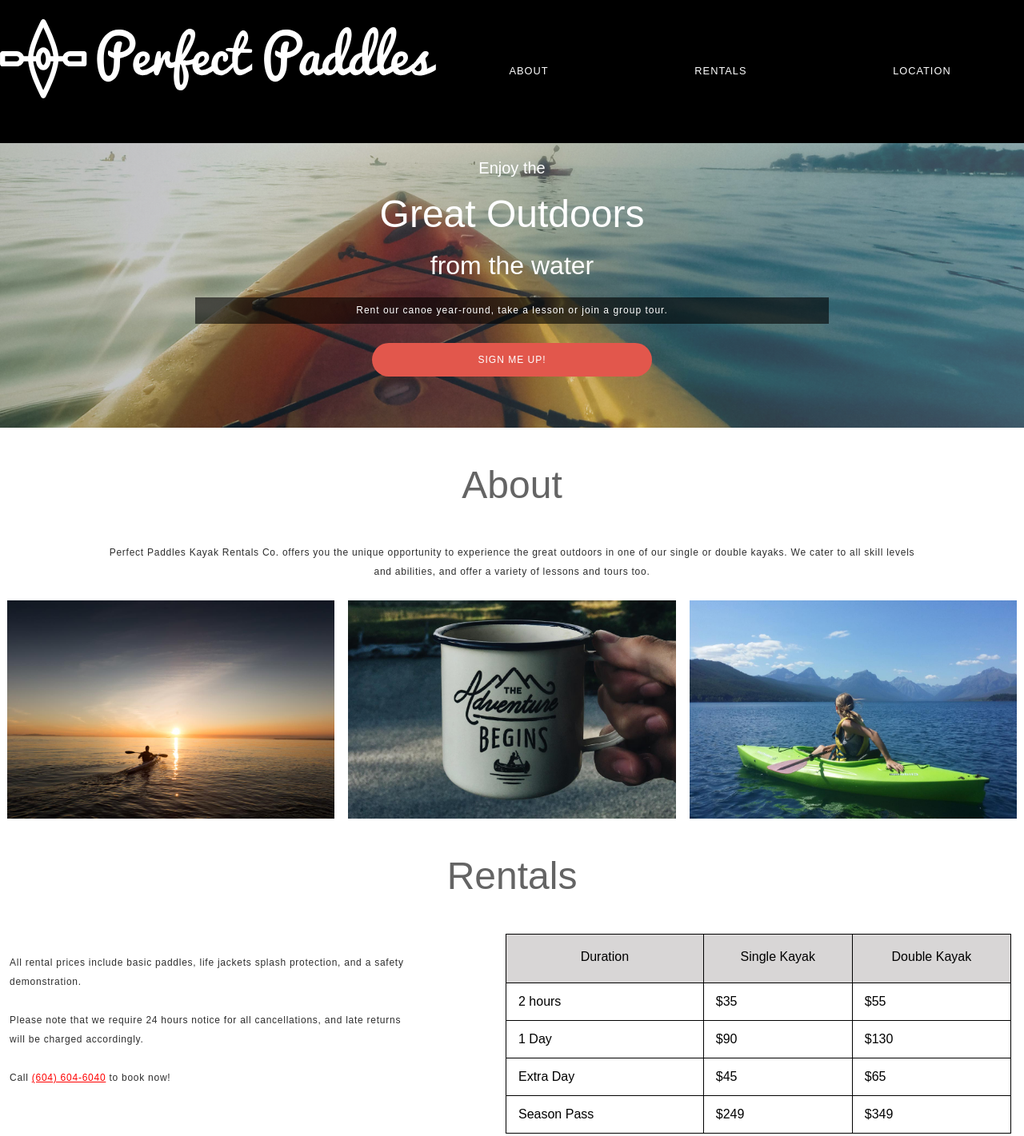
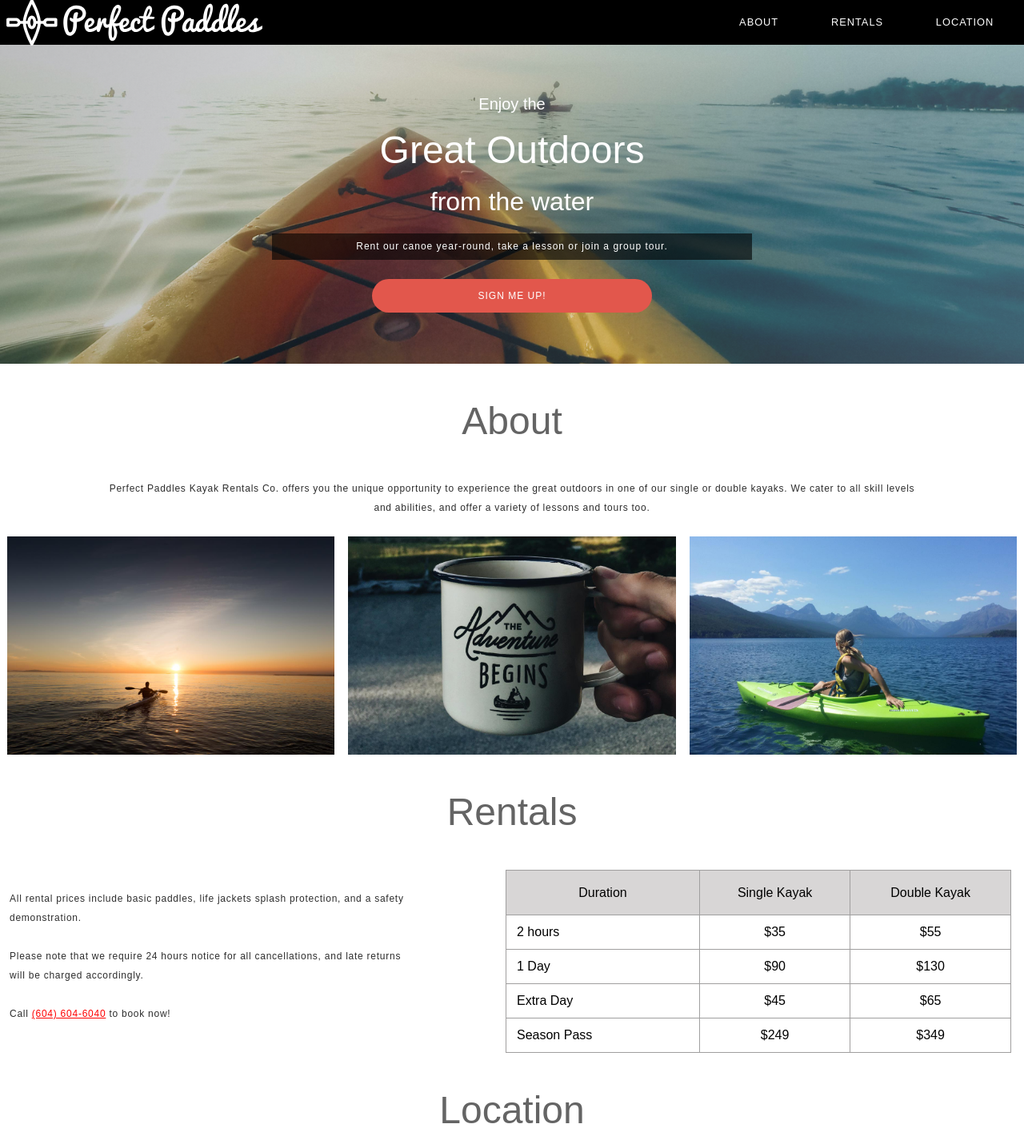
Before and after one commit to yklandau/paddle-project, a plain HTML site: page index.html in a window 1280 px wide. Shown: the top 1421 px of the page at 80% size. Drawn offline with Linux system fonts and the light colour scheme; a web font is replaced by a local one.

Commit message:
working on responsiveness of header and and refining rental table

```diff
--- a/style.css
+++ b/style.css
@@ -49,7 +49,10 @@ header a {
     text-align: center;
     font-family: "Karla", Arial, sans;
     font-size: 1em;
+}
 
+header nav a:hover {
+    color: rgba(185, 182, 182, 0.5);
 }
 
 header img {
@@ -115,7 +118,6 @@ main {
     text-decoration: none;
     padding: 1.25em;
     letter-spacing: 1px;
-
     width: 25%;
     background-color: #e2574c;
     border-radius: 60px;
@@ -170,6 +172,10 @@ section p {
     color: red;
 }
 
+#rentals a:hover {
+    color: rgba(185, 182, 182, 0.5);
+}
+
 
 #rentals p {
     text-align: center;
@@ -205,7 +211,7 @@ table {
 }
 
 th {
-    height: 40px;
+    height: 35px;
     text-align: center;
     background-color: #d8d6d6;
     vertical-align: center;
@@ -214,8 +220,8 @@ th {
 
 
 td {
-    padding: 15px;
-    text-align: left;
+    padding: 13px;
+    text-align: center;
 
 }
 
@@ -224,13 +230,17 @@ table {
 }
 
 table, th, td {
-    border: 1px solid black;
+    border: 1px solid #a09f9f;
 }
 
 
 .rental prices th {
-    padding: 15px;
+    padding: 13px;
     text-align: center;
+}
+
+ td:first-child {
+    text-align: left;
 }
 
 
@@ -287,6 +297,10 @@ footer .icons {
     width: 50%;
 }
 
+footer a:hover {
+    color: rgba(185, 182, 182, 0.5);
+}
+
 
 .footer-notes p:last-child {
     color: #a09f9f;
@@ -308,9 +322,28 @@ footer .icons {
     header {
         flex-direction: row;
         justify-content: space-between;
+        max-height: 40px;
+        align-items: center;
+        padding: 0.5em;
     }
 
+    header img {
+        max-width: 25%;
+        margin: 0;
+    }
 
+    header nav {
+        max-width: 30%;
+        margin-right: 1em;
+    }
+
+    main {
+        margin-top: 2.9em;
+    }
+
+    .masthead p {
+        width: 45%;
+    }
 
     .images {
         display: flex;
```
